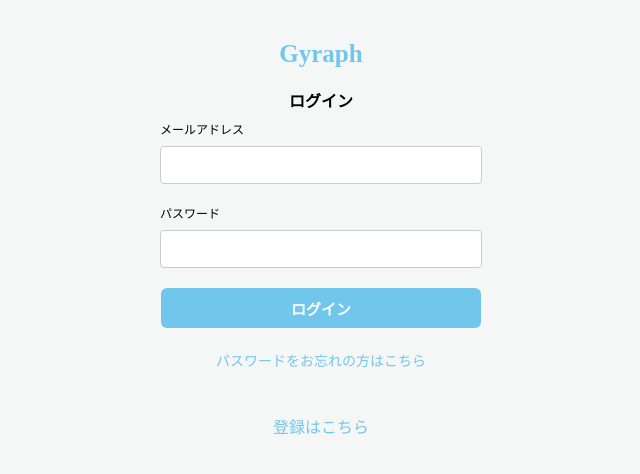
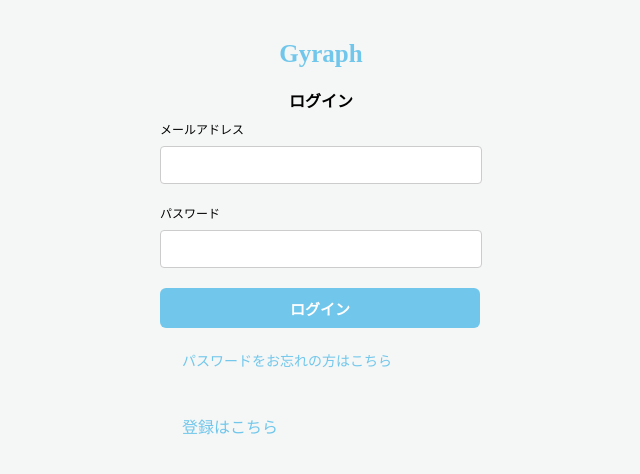
Before and after one commit to bumpfuji10/gyraph-front, a Vue app in the folder front/: page /login in a window 1280 px wide. Shown: the top 474 px of the page, without its empty margins (319-959 px from the left). Built offline with nearby package versions, Linux system fonts and the light colour scheme.

Commit message:
一旦ログイン画面にveeValidateのコンポーネントをimportしてFormコンポーネントを利用

```diff
--- a/front/src/components/pages/Login.vue
+++ b/front/src/components/pages/Login.vue
@@ -9,6 +9,7 @@
       ログイン
     </div>
     <main class="base-main-zone">
+      <Form>
         <div class="login-grid">
           <label for="" class="login-label">
             メールアドレス
@@ -32,19 +33,24 @@
           <router-link to="/signup">パスワードをお忘れの方はこちら</router-link>
         </div>
         <div class="redirect-signup">
-        <router-link to="/signup" class="redirect-signup">登録はこちら</router-link>
+          <router-link to="/signup">登録はこちら</router-link>
         </div>
+      </Form>
     </main>
   </div>
 </template>
 
 <script lang="ts">
+import { ErrorMessage, Field, Form } from 'vee-validate';
 import NotLoginHeader from '../NotLoginHeader.vue';
 
 export default {
   name: 'Login',
   components: {
-    NotLoginHeader
+    NotLoginHeader,
+    ErrorMessage,
+    Field,
+    Form
   },
   methods: {
     hoge() {
```
Lines whose indentation alone changed are shown as unchanged.
